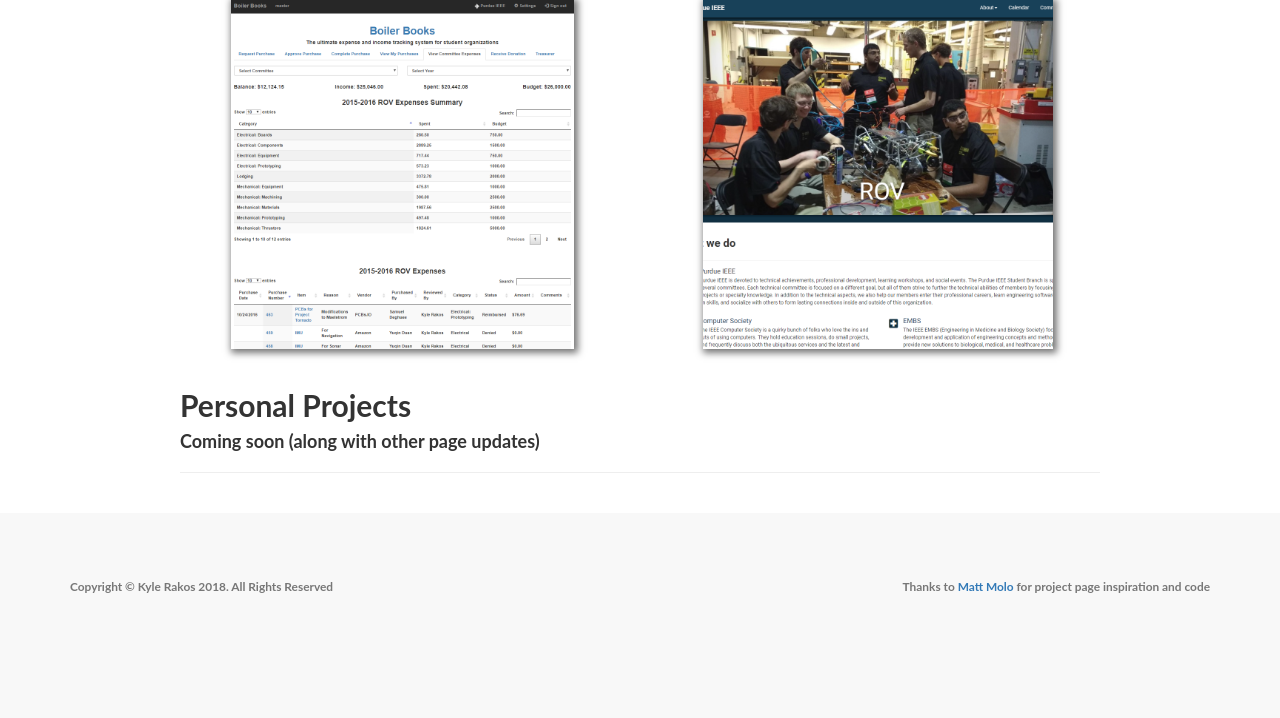
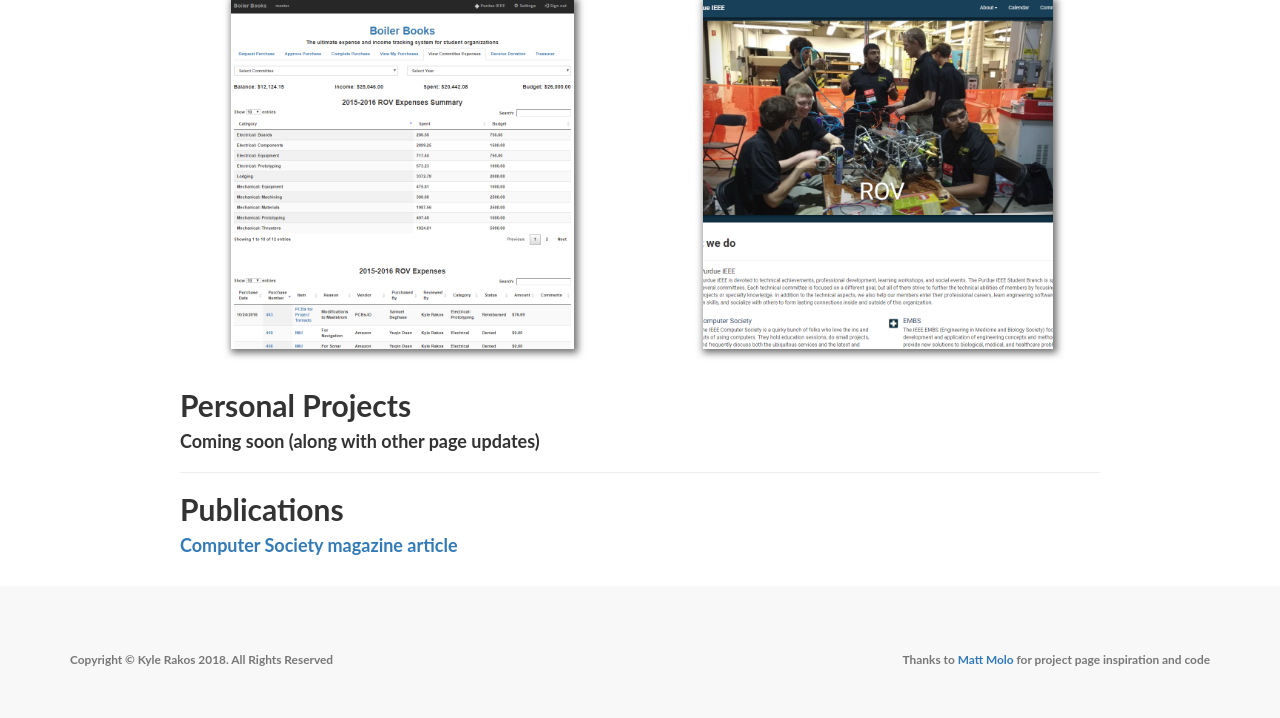
Before and after one commit to rakoskr6/website, a PHP site: page /projects/ in a window 1280 px wide. Shown: the part 868-1586 px from the top of the page. Before the commit the page ends 1513 px from the top, so only its background shows below. Run offline with PHP 8.4, Linux system fonts and the light colour scheme.

Commit message:
new resume and Computer Society article

```diff
--- a/projects/index.php
+++ b/projects/index.php
@@ -72,6 +72,8 @@
 	<h4>Coming soon (along with other page updates)</h4>
 	<hr>
 
+	<h2>Publications</h2>
+	<h4><a href="https://www.computer.org/csdl/mags/co/2017/09/mco2017090106.pdf">Computer Society magazine article</a></h4>
 	<div class="row">
 	</div>
 
```
Also changed, not shown: 2 other files.
